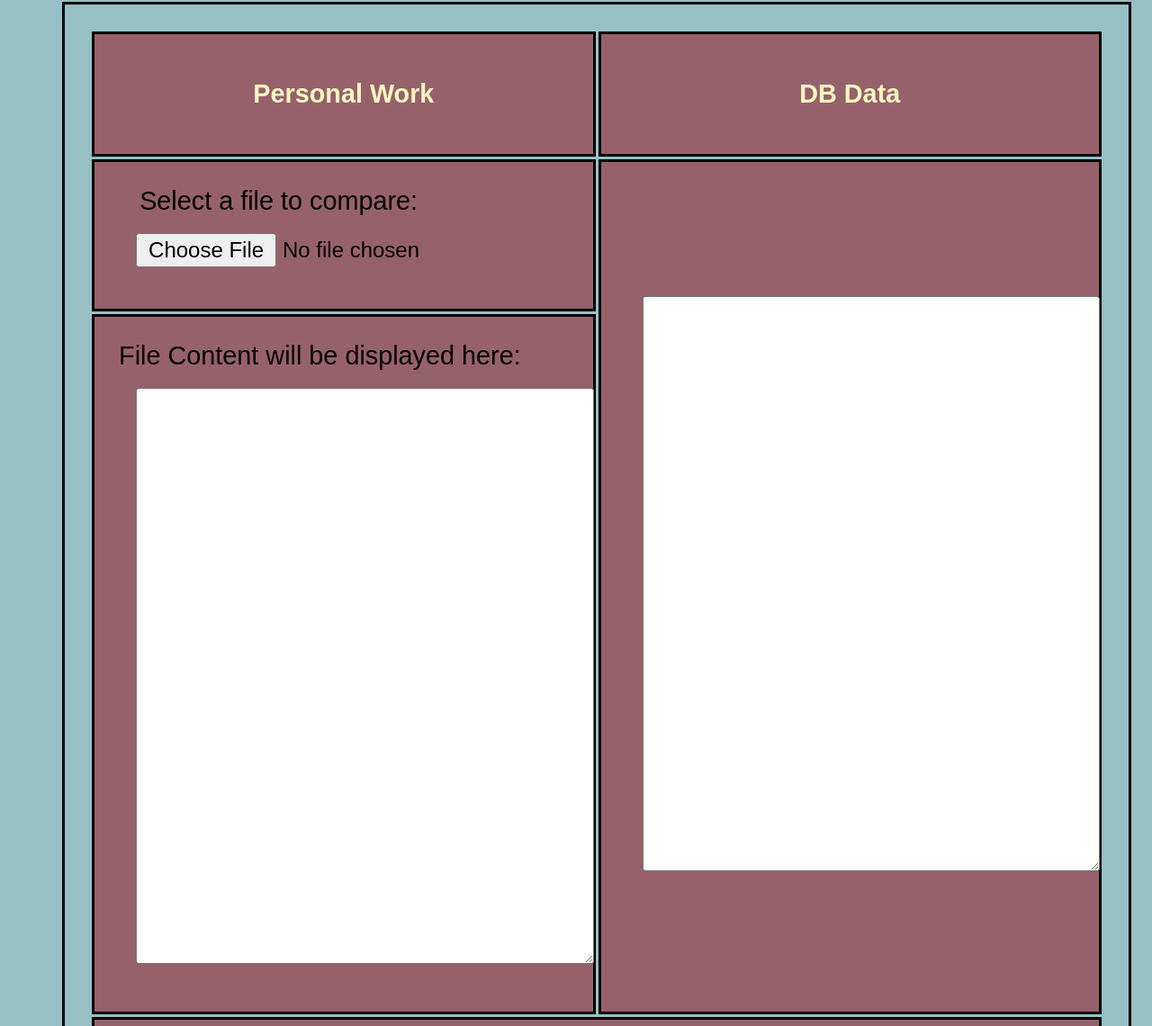
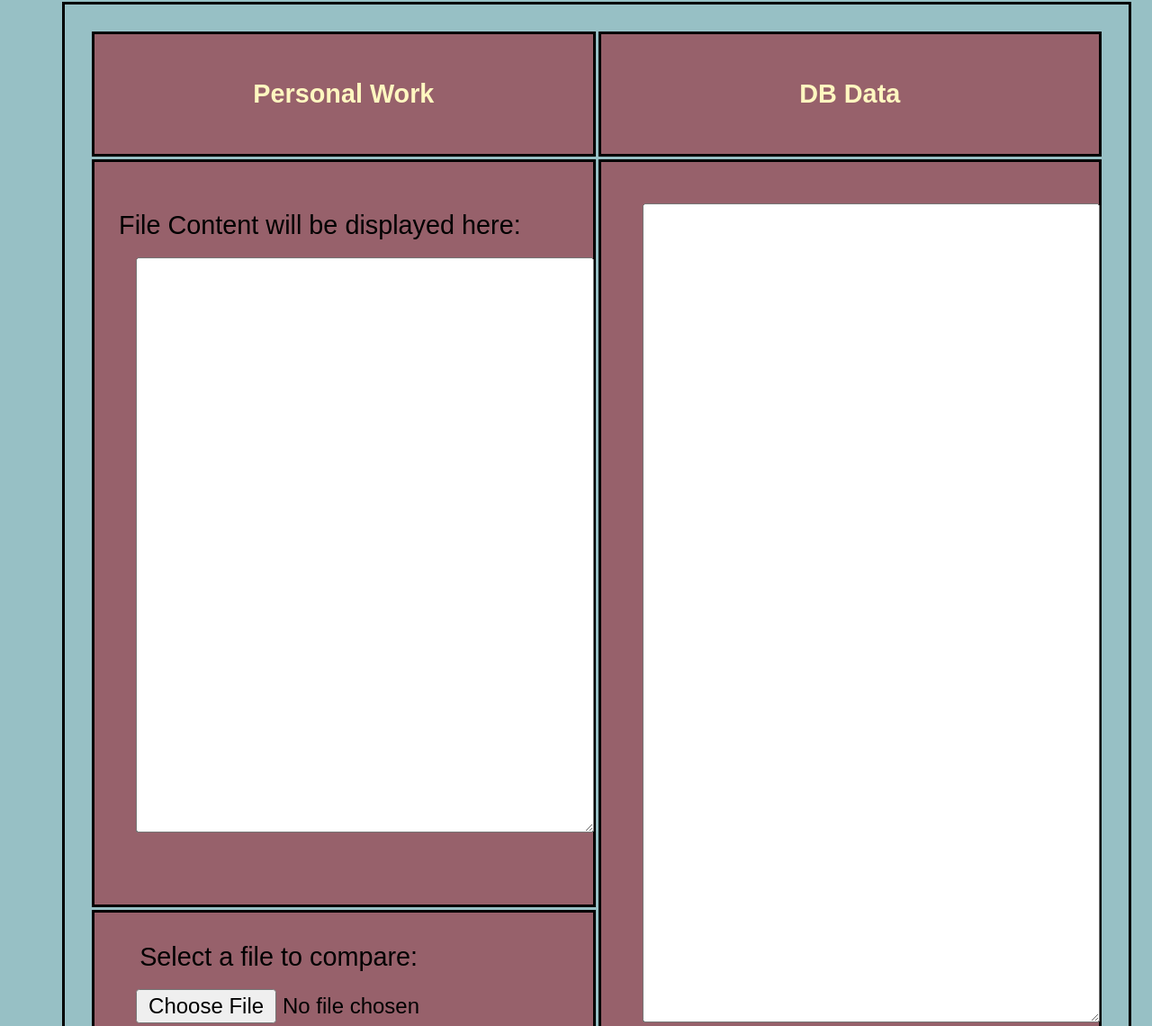
Before and after one commit to OmDalwadi/Code_Plagiarism_Detector, a website: page file_selection_page.html in a window 1280 px wide. Shown: the part 179-1319 px from the top of the page at 90% size. Drawn offline with Linux system fonts and the light colour scheme.

Commit message:
Read-only textarea

```diff
--- a/file_selection_page.html
+++ b/file_selection_page.html
@@ -24,12 +24,12 @@ height: 10em;
     <th style="width:50%" align="center"><p>DB Data</p></th>
   </tr>
   <tr>
-        <td id="Selectfile"><label for="myfile">Select a file to compare:</label>
-            <input type="file" id="myfile" name="myfile"> </td>
-        <td id="DBdata" rowspan="2" style="height:300px"><textarea style="height:350px; width:100%"></textarea></td>
+    <td id="DisplayContent">File Content will be displayed here:<textarea style="height:350px; width:100%"></textarea></td>
+        <td id="DBdata" rowspan="2" style="height:300px"><textarea style="height:500px; width:100%" readonly></textarea></td>
   </tr>
   <tr>
-    <td id="DisplayContent">File Content will be displayed here:<textarea style="height:350px; width:100%"></textarea></td>
+    <td id="Selectfile"><label for="myfile">Select a file to compare:</label>
+      <input type="file" id="myfile" name="myfile"> </td>
   </tr>
   <tr>
         <th colspan="2" id="comparision"><input type="button" value="Start Comparing"></th>
```
Also changed, not shown: landing_page.html (+3 -4 lines).
